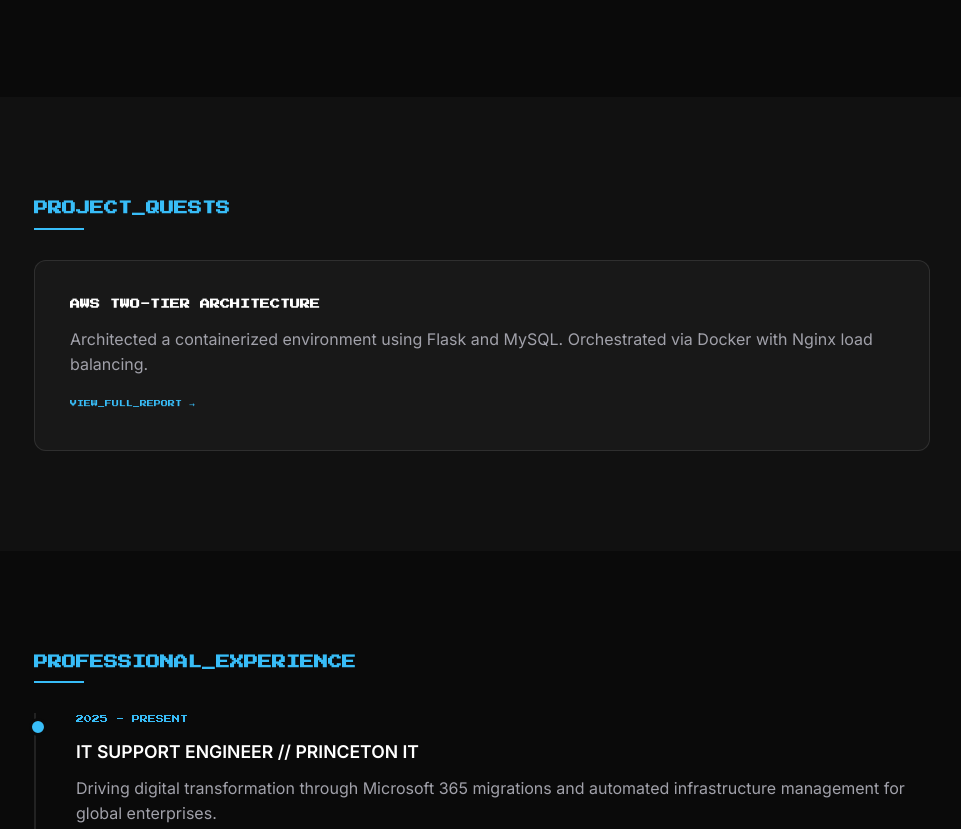
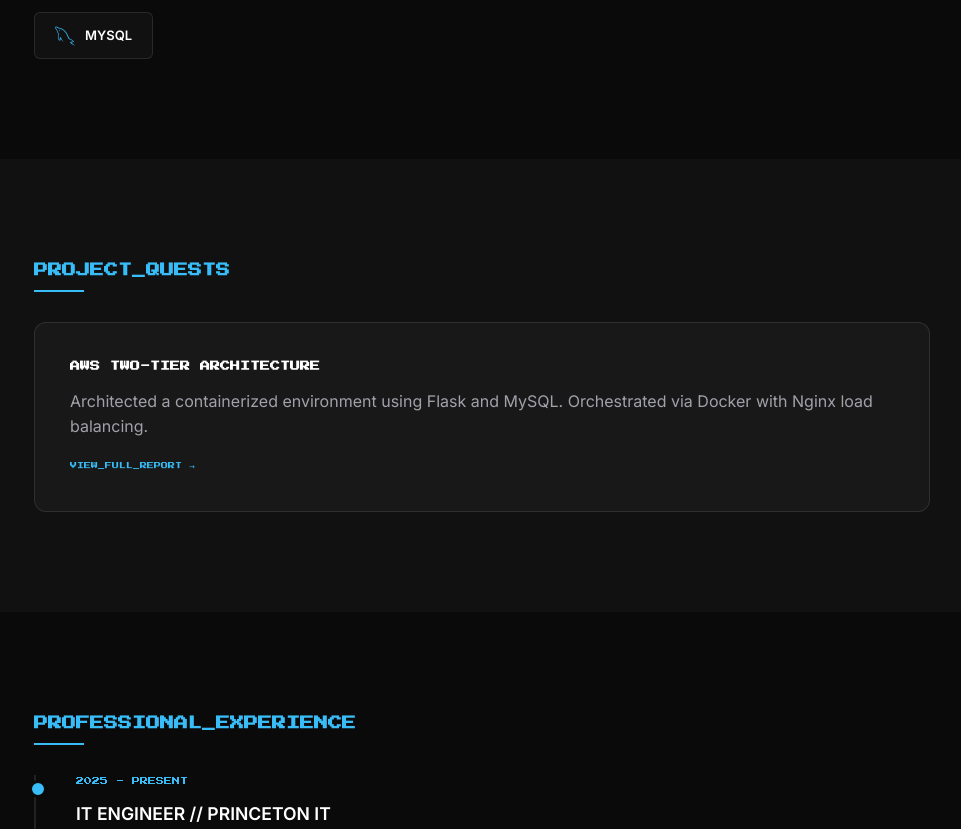
Before and after one commit to Sparkeeer/portfolio, a plain HTML site: page index.html in a window 1280 px wide. Shown: the part 1023-1852 px from the top of the page, without its empty margins (158-1119 px from the left). Drawn offline with nearby package versions, Linux system fonts and the light colour scheme.

Commit message:
Add MySQL tag and update job title in index.html
Added MySQL tag to Tech Stack
Updated job title from "IT support Engineer" to "IT Engineer"

```diff
--- a/index.html
+++ b/index.html
@@ -236,6 +236,7 @@ Professionally, I'm a Cloud & DevOps Engineer specializing in high-availability
         <div class="stack-tag"><i class="devicon-python-plain"></i> PYTHON</div>
         <div class="stack-tag"><i class="devicon-linux-plain"></i> LINUX</div>
         <div class="stack-tag"><i class="ri-terminal-box-line"></i> BASH</div>
+        <div class="stack-tag"><i class="devicon-mysql-plain"></i> MYSQL</div>
     </div>
 </section>
 
@@ -255,7 +256,7 @@ Professionally, I'm a Cloud & DevOps Engineer specializing in high-availability
     <div class="timeline">
         <div class="timeline-item">
             <span class="milestone-tag">2025 - PRESENT</span>
-            <h3 style="font-size: 1.1rem; margin-bottom: 10px;">IT SUPPORT ENGINEER // PRINCETON IT</h3>
+            <h3 style="font-size: 1.1rem; margin-bottom: 10px;">IT ENGINEER // PRINCETON IT</h3>
             <p style="color:var(--text-dim);">Driving digital transformation through Microsoft 365 migrations and automated infrastructure management for global enterprises.</p>
         </div>
         <div class="timeline-item">
```
